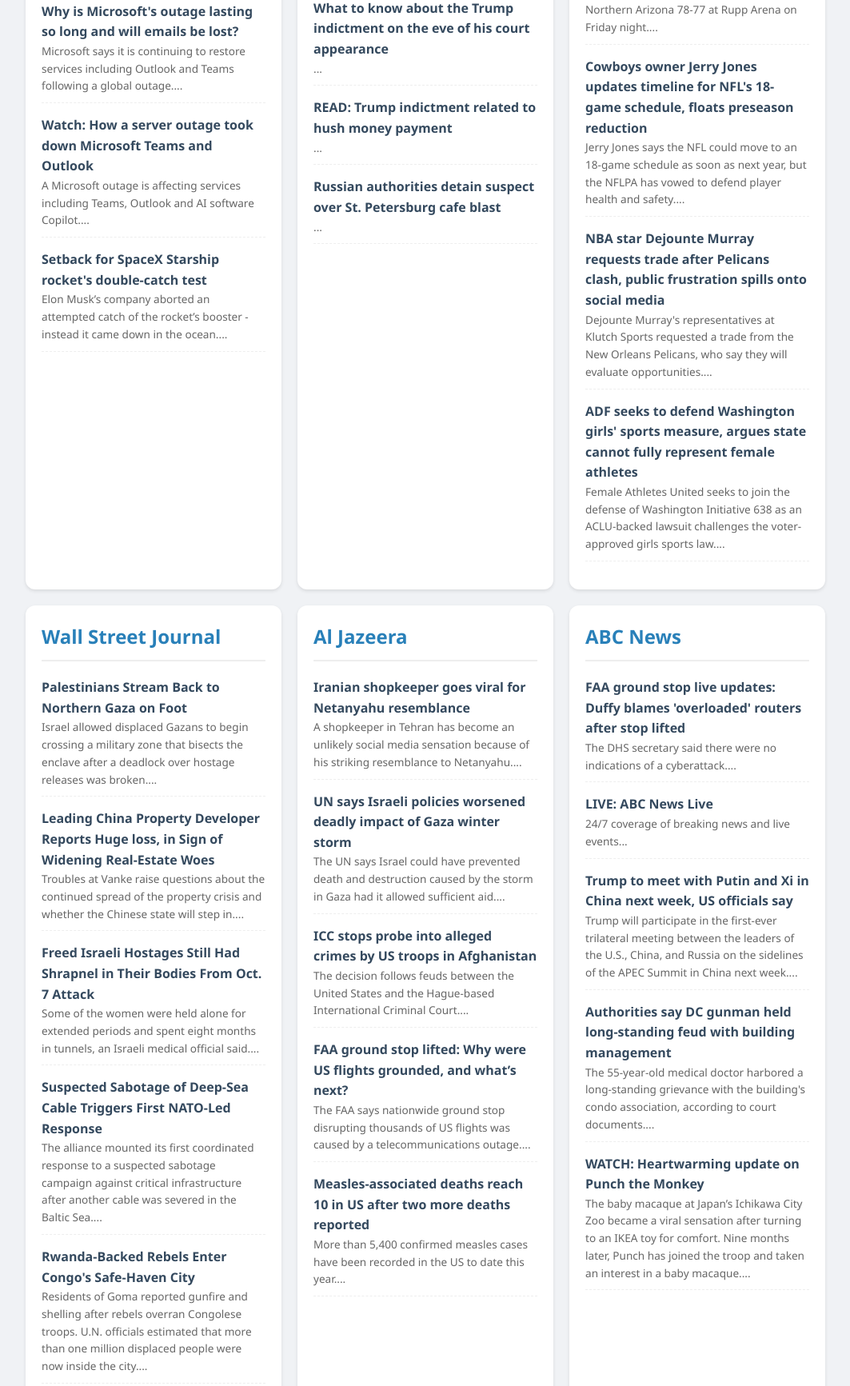
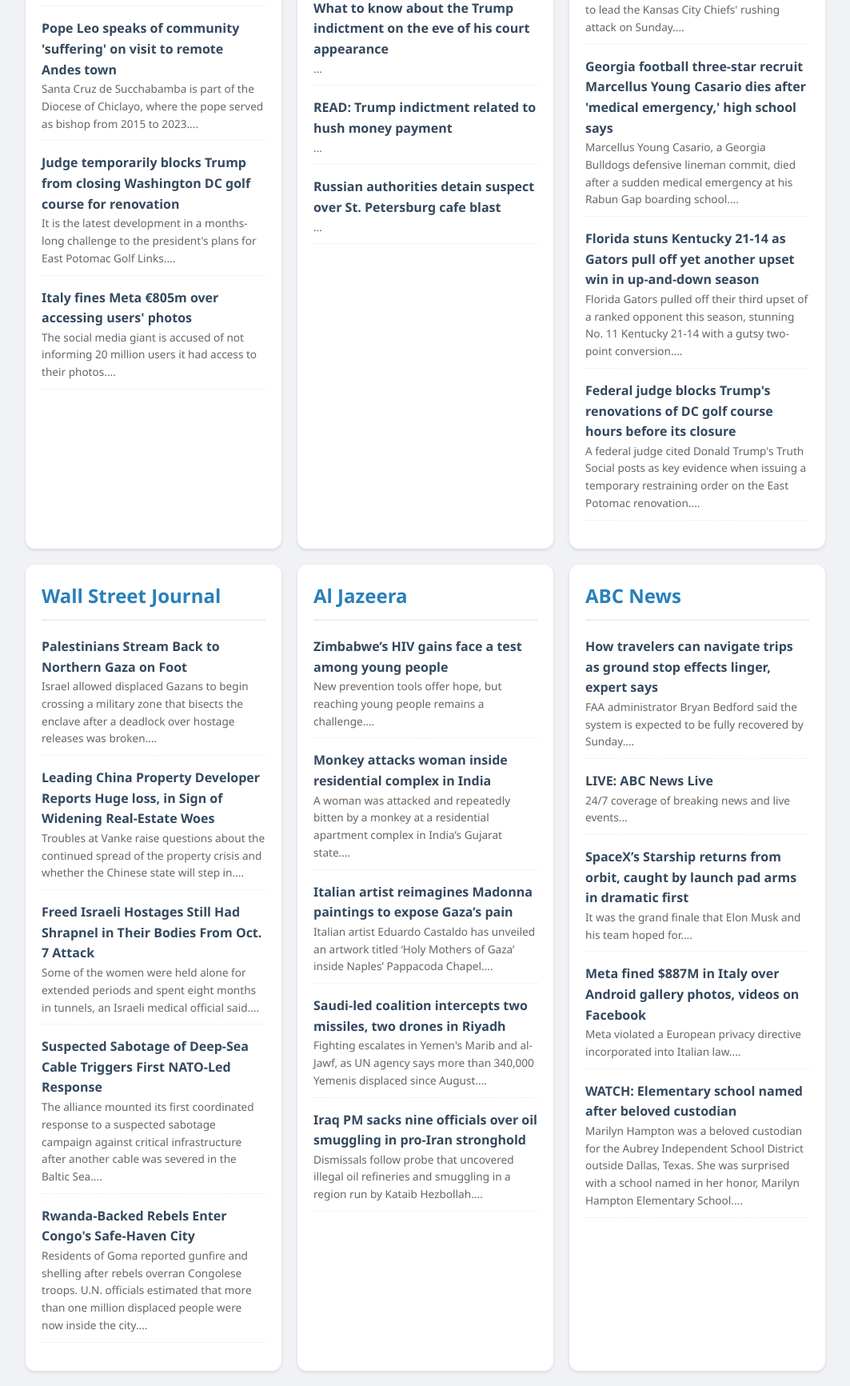
Before and after one commit to PeterWu1110/daily-news, a plain HTML site: page index.html in a window 1280 px wide. Shown: the part 954-2687 px from the top of the page at 80% size, without its empty margins (108-1171 px from the left). Drawn offline with Linux system fonts and the light colour scheme.

Commit message:
Update news content

```diff
--- a/index.html
+++ b/index.html
@@ -27,7 +27,7 @@
 <body>
     <header>
         <h1>📰 每日英語閱讀挑戰</h1>
-        <div>2026-11-14 13:00:53</div>
+        <div>2026-11-15 12:55:14</div>
     </header>
 
     <div class="quiz-section">
@@ -46,28 +46,28 @@
     <div class="news-grid">
         <div class='card'><h2>BBC News</h2>
                 <div class="news-item">
-                    <a href="https://www.bbc.co.uk/news/articles/cw20xmy0m5yyo?at_medium=RSS&at_campaign=rss" target="_blank">'Miracle on Mississippi' - All passengers rescued after New Orleans cruise ship collision</a>
-                    <div style="font-size:0.85em; color:#666;">The collision leaves 32 people in hospital with non-critical injuries, but no-one unaccounted for....</div>
+                    <a href="https://www.bbc.co.uk/news/articles/cwvg2l312ylqo?at_medium=RSS&at_campaign=rss" target="_blank">US has floated Ukraine ceding Donbas for Nato membership, Zelensky says</a>
+                    <div style="font-size:0.85em; color:#666;">The US has not confirmed the Ukrainian president's comments - a US official told the BBC "many ideas continue to be discussed"....</div>
                 </div>
 
                 <div class="news-item">
-                    <a href="https://www.bbc.co.uk/news/articles/c6rrg51rkz09o?at_medium=RSS&at_campaign=rss" target="_blank">Microsoft 'deeply sorry' for global outage as it reports broad recovery</a>
-                    <div style="font-size:0.85em; color:#666;">Experts say the event is a "stark reminder" of how heavily the world relies on a small group of big tech providers....</div>
+                    <a href="https://www.bbc.co.uk/news/articles/c6wy9lynq4qno?at_medium=RSS&at_campaign=rss" target="_blank">Copper wire upgrade caused nationwide flight suspension, US transport secretary says</a>
+                    <div style="font-size:0.85em; color:#666;">The US government is trying to find out whether the chaos was caused by "incompetence" or faulty equipment....</div>
                 </div>
 
                 <div class="news-item">
-                    <a href="https://www.bbc.co.uk/news/articles/cwvg238zrnm5o?at_medium=RSS&at_campaign=rss" target="_blank">Why is Microsoft's outage lasting so long and will emails be lost?</a>
-                    <div style="font-size:0.85em; color:#666;">Microsoft says it is continuing to restore services including Outlook and Teams following a global outage....</div>
+                    <a href="https://www.bbc.co.uk/news/articles/cr4gnz0lv2vlo?at_medium=RSS&at_campaign=rss" target="_blank">Pope Leo speaks of community 'suffering' on visit to remote Andes town</a>
+                    <div style="font-size:0.85em; color:#666;">Santa Cruz de Succhabamba is part of the Diocese of Chiclayo, where the pope served as bishop from 2015 to 2023....</div>
                 </div>
 
                 <div class="news-item">
-                    <a href="https://www.bbc.co.uk/news/videos/cqzjr903n01po?at_medium=RSS&at_campaign=rss" target="_blank">Watch: How a server outage took down Microsoft Teams and Outlook</a>
-                    <div style="font-size:0.85em; color:#666;">A Microsoft outage is affecting services including Teams, Outlook and AI software Copilot....</div>
+                    <a href="https://www.bbc.co.uk/news/articles/c6j9mn7l14y0o?at_medium=RSS&at_campaign=rss" target="_blank">Judge temporarily blocks Trump from closing Washington DC golf course for renovation</a>
+                    <div style="font-size:0.85em; color:#666;">It is the latest development in a months-long challenge to the president's plans for East Potomac Golf Links....</div>
                 </div>
 
                 <div class="news-item">
-                    <a href="https://www.bbc.co.uk/news/articles/ckregdgnl0xpo?at_medium=RSS&at_campaign=rss" target="_blank">Setback for SpaceX Starship rocket's double-catch test</a>
-                    <div style="font-size:0.85em; color:#666;">Elon Musk’s company aborted an attempted catch of the rocket’s booster - instead it came down in the ocean....</div>
+                    <a href="https://www.bbc.co.uk/news/articles/cwn83gxemk35o?at_medium=RSS&at_campaign=rss" target="_blank">Italy fines Meta €805m over accessing users' photos</a>
+                    <div style="font-size:0.85em; color:#666;">The social media giant is accused of not informing 20 million users it had access to their photos....</div>
                 </div>
                 </div><div class='card'><h2>CNN</h2>
                 <div class="news-item">
@@ -96,28 +96,28 @@
                 </div>
                 </div><div class='card'><h2>FOX News</h2>
                 <div class="news-item">
-                    <a href="https://www.foxnews.com/outkick-sports/mike-evans-ruled-out-trent-williams-questionable-nfc-leading-49ers-injury-concerns-persist" target="_blank">Mike Evans ruled out, Trent Williams questionable as NFC-leading 49ers' injury concerns persist</a>
-                    <div style="font-size:0.85em; color:#666;">San Francisco 49ers receiver Mike Evans will miss a third straight game, but Deebo Samuel and Keenan Allen are set to boost the receiving corps....</div>
+                    <a href="https://www.foxnews.com/outkick-sports/benches-clear-chaotic-postgame-brawl-louisville-cardinals-top-north-carolina-tar-heels" target="_blank">Benches clear in chaotic postgame brawl after Louisville Cardinals top North Carolina Tar Heels</a>
+                    <div style="font-size:0.85em; color:#666;">A bench-clearing brawl erupted after Louisville&apos;s late interception sealed a 16-14 college football win over Bill Belichick&apos;s North Carolina....</div>
                 </div>
 
                 <div class="news-item">
-                    <a href="https://www.foxnews.com/outkick-sports/kentucky-needs-buzzer-beating-three-survive-northern-arizona-upset-bid-rupp-arena" target="_blank">Kentucky needs buzzer-beating three to survive Northern Arizona's upset bid at Rupp Arena</a>
-                    <div style="font-size:0.85em; color:#666;">The Kentucky Wildcats needed Alex Wilkins&apos; last-second three-pointer to escape winless Northern Arizona 78-77 at Rupp Arena on Friday night....</div>
+                    <a href="https://www.foxnews.com/outkick-sports/kenneth-walker-iii-out-against-nfl-rushing-leader-bijan-robinson-falcons-patrick-mahomes-off-injury-report" target="_blank">Kenneth Walker III out against NFL rushing leader Bijan Robinson's Falcons, Patrick Mahomes off injury report</a>
+                    <div style="font-size:0.85em; color:#666;">Kenneth Walker III was ruled out with a groin injury, leaving rookie Emmett Johnson to lead the Kansas City Chiefs&apos; rushing attack on Sunday....</div>
                 </div>
 
                 <div class="news-item">
-                    <a href="https://www.foxnews.com/outkick-sports/cowboys-owner-jerry-jones-updates-timeline-nfl-18-game-schedule-floats-preseason-reduction" target="_blank">Cowboys owner Jerry Jones updates timeline for NFL's 18-game schedule, floats preseason reduction</a>
-                    <div style="font-size:0.85em; color:#666;">Jerry Jones says the NFL could move to an 18-game schedule as soon as next year, but the NFLPA has vowed to defend player health and safety....</div>
+                    <a href="https://www.foxnews.com/outkick-sports/georgia-football-three-star-recruit-marcellus-young-casario-dies-after-medical-emergency-high-school-says" target="_blank">Georgia football three-star recruit Marcellus Young Casario dies after 'medical emergency,' high school says</a>
+                    <div style="font-size:0.85em; color:#666;">Marcellus Young Casario, a Georgia Bulldogs defensive lineman commit, died after a sudden medical emergency at his Rabun Gap boarding school....</div>
                 </div>
 
                 <div class="news-item">
-                    <a href="https://www.foxnews.com/outkick-sports/nba-star-dejounte-murray-requests-trade-pelicans-clash-public-frustration-spills-social-media" target="_blank">NBA star Dejounte Murray requests trade after Pelicans clash, public frustration spills onto social media</a>
-                    <div style="font-size:0.85em; color:#666;">Dejounte Murray&apos;s representatives at Klutch Sports requested a trade from the New Orleans Pelicans, who say they will evaluate opportunities....</div>
+                    <a href="https://www.foxnews.com/outkick-sports/florida-stuns-kentucky-21-14-gators-pull-off-yet-another-upset-win-up-down-season" target="_blank">Florida stuns Kentucky 21-14 as Gators pull off yet another upset win in up-and-down season</a>
+                    <div style="font-size:0.85em; color:#666;">Florida Gators pulled off their third upset of a ranked opponent this season, stunning No. 11 Kentucky 21-14 with a gutsy two-point conversion....</div>
                 </div>
 
                 <div class="news-item">
-                    <a href="https://www.foxnews.com/outkick-sports/adf-seeks-defend-washington-girls-sports-measure-argues-state-cannot-fully-represent-female-athletes" target="_blank">ADF seeks to defend Washington girls' sports measure, argues state cannot fully represent female athletes</a>
-                    <div style="font-size:0.85em; color:#666;">Female Athletes United seeks to join the defense of Washington Initiative 638 as an ACLU-backed lawsuit challenges the voter-approved girls sports law....</div>
+                    <a href="https://www.foxnews.com/outkick-sports/federal-judge-blocks-trumps-renovations-dc-golf-course-hours-before-closure" target="_blank">Federal judge blocks Trump's renovations of DC golf course hours before its closure</a>
+                    <div style="font-size:0.85em; color:#666;">A federal judge cited Donald Trump&apos;s Truth Social posts as key evidence when issuing a temporary restraining order on the East Potomac renovation....</div>
                 </div>
                 </div><div class='card'><h2>Wall Street Journal</h2>
                 <div class="news-item">
@@ -146,33 +146,33 @@
                 </div>
                 </div><div class='card'><h2>Al Jazeera</h2>
                 <div class="news-item">
-                    <a href="https://www.aljazeera.com/video/newsfeed/2026/11/14/iranian-shopkeeper-goes-viral-for-netanyahu-resemblance?traffic_source=rss" target="_blank">Iranian shopkeeper goes viral for Netanyahu resemblance</a>
-                    <div style="font-size:0.85em; color:#666;">A shopkeeper in Tehran has become an unlikely social media sensation because of his striking resemblance to Netanyahu....</div>
+                    <a href="https://www.aljazeera.com/news/2026/11/15/zimbabwes-hiv-gains-face-a-test-among-young-people?traffic_source=rss" target="_blank">Zimbabwe’s HIV gains face a test among young people</a>
+                    <div style="font-size:0.85em; color:#666;">New prevention tools offer hope, but reaching young people remains a challenge....</div>
                 </div>
 
                 <div class="news-item">
-                    <a href="https://www.aljazeera.com/video/newsfeed/2026/11/14/aje-onl-nf_un-israeli-policies-worsened-gaza-storms-impact-131126?traffic_source=rss" target="_blank">UN says Israeli policies worsened deadly impact of Gaza winter storm</a>
-                    <div style="font-size:0.85em; color:#666;">The UN says Israel could have prevented death and destruction caused by the storm in Gaza had it allowed sufficient aid....</div>
+                    <a href="https://www.aljazeera.com/video/newsfeed/2026/11/15/monkey-attacks-woman-inside-residential-complex-in-india?traffic_source=rss" target="_blank">Monkey attacks woman inside residential complex in India</a>
+                    <div style="font-size:0.85em; color:#666;">A woman was attacked and repeatedly bitten by a monkey at a residential apartment complex in India’s Gujarat state....</div>
                 </div>
 
                 <div class="news-item">
-                    <a href="https://www.aljazeera.com/news/2026/11/14/icc-stops-probe-into-alleged-crimes-by-us-troops-in-afghanistan?traffic_source=rss" target="_blank">ICC stops probe into alleged crimes by US troops in Afghanistan</a>
-                    <div style="font-size:0.85em; color:#666;">The decision follows feuds between the United States and the Hague-based International Criminal Court....</div>
+                    <a href="https://www.aljazeera.com/video/newsfeed/2026/11/15/aje-onl-nf_italian-artist-rips-madonna-painting-to-reveal-gaza-141126?traffic_source=rss" target="_blank">Italian artist reimagines Madonna paintings to expose Gaza’s pain</a>
+                    <div style="font-size:0.85em; color:#666;">Italian artist Eduardo Castaldo has unveiled an artwork titled ‘Holy Mothers of Gaza’ inside Naples’ Pappacoda Chapel....</div>
                 </div>
 
                 <div class="news-item">
-                    <a href="https://www.aljazeera.com/news/2026/11/14/faa-ground-stop-lifted-why-were-us-flights-grounded-and-whats-next?traffic_source=rss" target="_blank">FAA ground stop lifted: Why were US flights grounded, and what’s next?</a>
-                    <div style="font-size:0.85em; color:#666;">The FAA says nationwide ground stop disrupting thousands of US flights was caused by a telecommunications outage....</div>
+                    <a href="https://www.aljazeera.com/news/2026/11/15/saudi-led-coalition-intercepts-two-missiles-two-drones-in-riyadh?traffic_source=rss" target="_blank">Saudi-led coalition intercepts two missiles, two drones in Riyadh</a>
+                    <div style="font-size:0.85em; color:#666;">Fighting escalates in Yemen&#039;s Marib and al-Jawf, as UN agency says more than 340,000 Yemenis displaced since August....</div>
                 </div>
 
                 <div class="news-item">
-                    <a href="https://www.aljazeera.com/news/2026/11/14/measles-associated-deaths-reach-10-in-us-after-two-more-deaths-reported?traffic_source=rss" target="_blank">Measles-associated deaths reach 10 in US after two more deaths reported</a>
-                    <div style="font-size:0.85em; color:#666;">More than 5,400 confirmed measles cases have been recorded in the US to date this year....</div>
+                    <a href="https://www.aljazeera.com/news/2026/11/15/iraq-pm-sacks-nine-officials-over-oil-smuggling-in-pro-iran-stronghold?traffic_source=rss" target="_blank">Iraq PM sacks nine officials over oil smuggling in pro-Iran stronghold</a>
+                    <div style="font-size:0.85em; color:#666;">Dismissals follow probe that uncovered illegal oil refineries and smuggling in a region run by Kataib Hezbollah....</div>
                 </div>
                 </div><div class='card'><h2>ABC News</h2>
                 <div class="news-item">
-                    <a href="https://abcnews.com/US/live-updates/faa-ground-stop-live-updates-hundreds-flights-canceled/?id=138125140" target="_blank">FAA ground stop live updates: Duffy blames 'overloaded' routers after stop lifted</a>
-                    <div style="font-size:0.85em; color:#666;">The DHS secretary said there were no indications of a cyberattack....</div>
+                    <a href="https://abcnews.com/US/travelers-navigate-trips-ground-stop-effects-linger-expert/story?id=138141476" target="_blank">How travelers can navigate trips as ground stop effects linger, expert says</a>
+                    <div style="font-size:0.85em; color:#666;">FAA administrator Bryan Bedford said the system is expected to be fully recovered by Sunday....</div>
                 </div>
 
                 <div class="news-item">
@@ -181,18 +181,18 @@
                 </div>
 
                 <div class="news-item">
-                    <a href="https://abcnews.com/Politics/trump-meet-putin-xi-china-week-us-officials/story?id=138128914" target="_blank">Trump to meet with Putin and Xi in China next week, US officials say</a>
-                    <div style="font-size:0.85em; color:#666;">Trump will participate in the first-ever trilateral meeting between the leaders of the U.S., China, and Russia on the sidelines of the APEC Summit in China next week....</div>
+                    <a href="https://abcnews.com/Technology/wireStory/spacexs-starship-returns-orbit-captured-launch-pad-arms-138148467" target="_blank">SpaceX’s Starship returns from orbit, caught by launch pad arms in dramatic first</a>
+                    <div style="font-size:0.85em; color:#666;">It was the grand finale that Elon Musk and his team hoped for....</div>
                 </div>
 
                 <div class="news-item">
-                    <a href="https://abcnews.com/US/authorities-dc-gunman-held-long-standing-feud-building/story?id=138109234" target="_blank">Authorities say DC gunman held long-standing feud with building management</a>
-                    <div style="font-size:0.85em; color:#666;">The 55-year-old medical doctor harbored a long-standing grievance with the building's condo association, according to court documents....</div>
+                    <a href="https://abcnews.com/Technology/wireStory/meta-fined-887-million-italy-android-gallery-photos-138145127" target="_blank">Meta fined $887M in Italy over Android gallery photos, videos on Facebook</a>
+                    <div style="font-size:0.85em; color:#666;">Meta violated a European privacy directive incorporated into Italian law....</div>
                 </div>
 
                 <div class="news-item">
-                    <a href="https://abcnews.com/video/138104775/" target="_blank">WATCH:  Heartwarming update on Punch the Monkey</a>
-                    <div style="font-size:0.85em; color:#666;">The baby macaque at Japan’s Ichikawa City Zoo became a viral sensation after turning to an IKEA toy for comfort. Nine months later, Punch has joined the troop and taken an interest in a baby macaque....</div>
+                    <a href="https://abcnews.com/video/138140631/" target="_blank">WATCH:  Elementary school named after beloved custodian</a>
+                    <div style="font-size:0.85em; color:#666;">Marilyn Hampton was a beloved custodian for the Aubrey Independent School District outside Dallas, Texas. She was surprised with a school named in her honor, Marilyn Hampton Elementary School....</div>
                 </div>
                 </div>
     </div>
```
